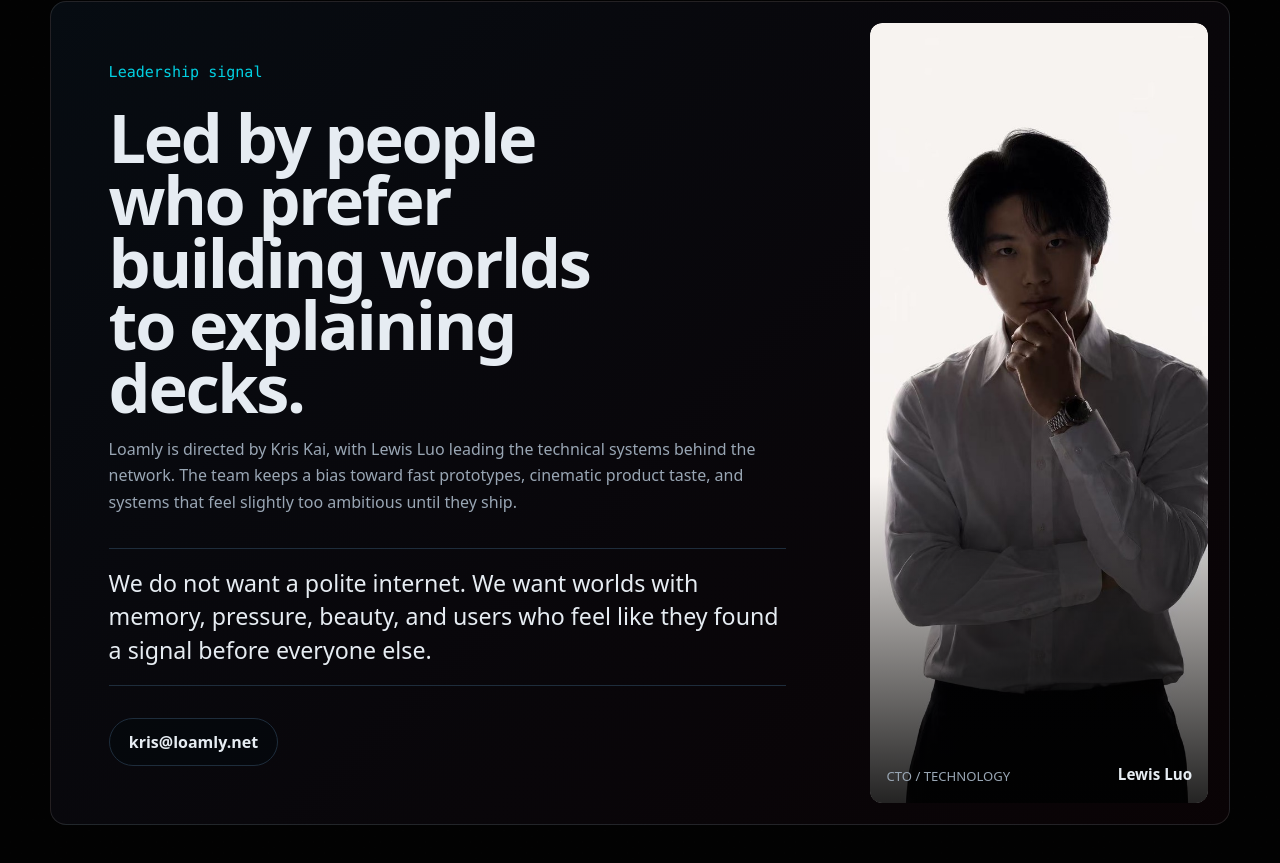
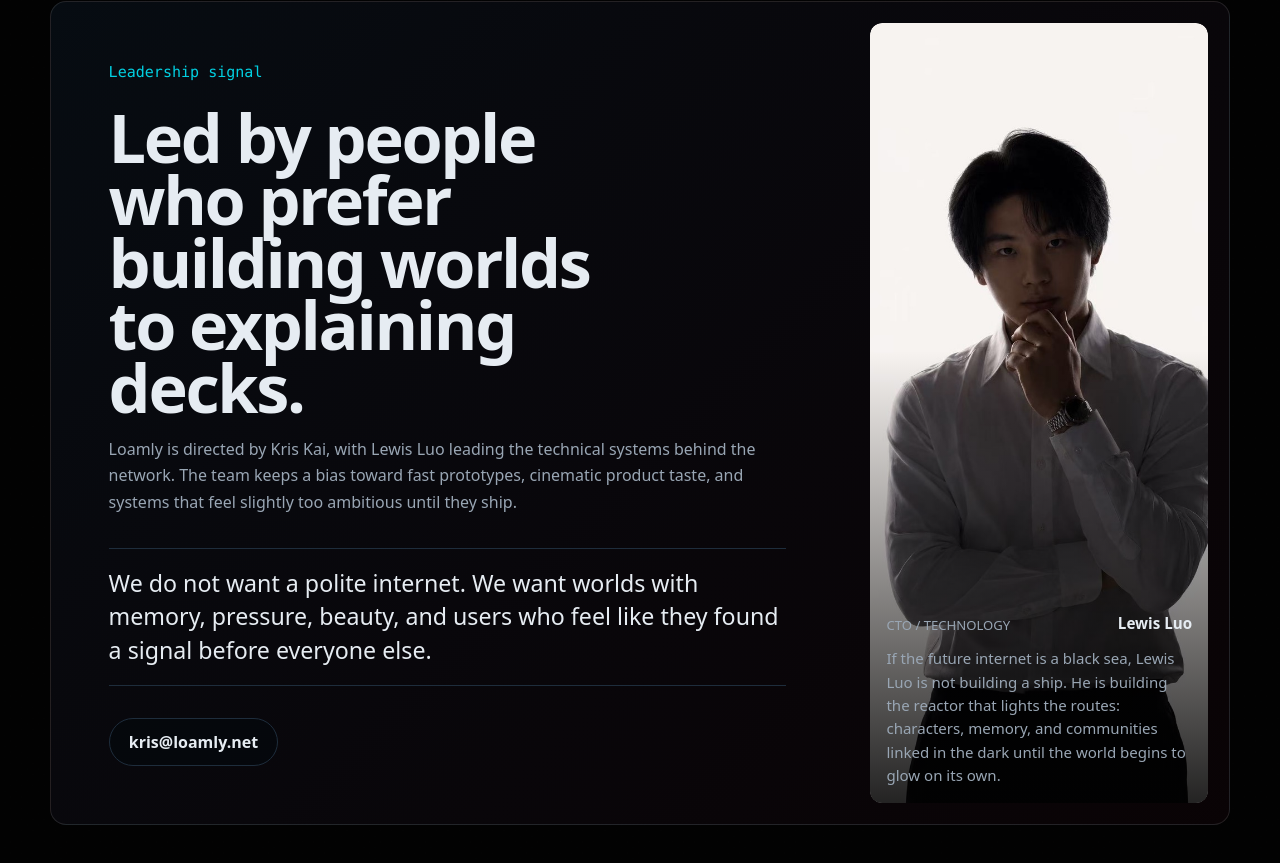
Before and after one commit to wozaidilii/loamly, a plain HTML site: page index.html in a window 1280 px wide. Shown: the part 3850-4713 px from the top of the page. Drawn offline with Linux system fonts and the light colour scheme.

Commit message:
Add CTO vision copy

```diff
--- a/index.html
+++ b/index.html
@@ -203,8 +203,15 @@
               alt="Portrait of Lewis Luo, CTO of Loamly."
             />
             <figcaption>
-              <span data-i18n="ctoRole">CTO / Technology</span>
-              <strong>Lewis Luo</strong>
+              <div>
+                <span data-i18n="ctoRole">CTO / Technology</span>
+                <strong>Lewis Luo</strong>
+              </div>
+              <p data-i18n="ctoVision">
+                If the future internet is a black sea, Lewis Luo is not building a ship. He is building
+                the reactor that lights the routes: characters, memory, and communities linked in the dark
+                until the world begins to glow on its own.
+              </p>
             </figcaption>
           </figure>
         </div>
--- a/main.js
+++ b/main.js
@@ -69,6 +69,8 @@ const translations = {
     founderQuote:
       "We do not want a polite internet. We want worlds with memory, pressure, beauty, and users who feel like they found a signal before everyone else.",
     ctoRole: "CTO / Technology",
+    ctoVision:
+      "If the future internet is a black sea, Lewis Luo is not building a ship. He is building the reactor that lights the routes: characters, memory, and communities linked in the dark until the world begins to glow on its own.",
     careerKicker: "Career",
     careersTitle: "We are looking for people who recognize the signal.",
     careersLead:
@@ -148,6 +150,8 @@ const translations = {
     founderQuote:
       "礼儀正しいだけのインターネットはいらない。記憶、圧力、美しさがあり、誰よりも早く信号を見つけたと感じられる世界をつくりたい。",
     ctoRole: "CTO / 技術責任者",
+    ctoVision:
+      "未来のインターネットが黒い海なら、Lewis Luo が作るのは船ではない。航路を灯す炉心です。キャラクター、記憶、コミュニティを暗闇で接続し、世界が自ら発光し始めるまで。",
     careerKicker: "採用",
     careersTitle: "私たちは、信号を認識できる仲間を探しています。",
     careersLead:
@@ -227,6 +231,8 @@ const translations = {
     founderQuote:
       "我们不想要一个过分礼貌的互联网。我们想要有记忆、有压迫感、有美感的世界，让用户觉得自己比所有人更早发现了信号。",
     ctoRole: "CTO / 技术负责人",
+    ctoVision:
+      "如果未来互联网是一片黑海，Lewis Luo 想铸造的不是船，而是能点燃航道的反应堆：让每个角色、记忆与社区在暗处连接，直到世界自己开始发光。",
     careerKicker: "招聘",
     careersTitle: "我们在寻找能识别信号的伙伴。",
     careersLead:
--- a/styles.css
+++ b/styles.css
@@ -673,7 +673,7 @@ h3 {
 .leadership-portrait::after {
   position: absolute;
   inset: auto 0 0;
-  height: 42%;
+  height: 58%;
   content: "";
   background: linear-gradient(180deg, transparent, oklch(0.08 0 0 / 0.86));
   pointer-events: none;
@@ -685,11 +685,16 @@ h3 {
   bottom: 1rem;
   left: 1rem;
   z-index: 1;
+  display: grid;
+  gap: 0.7rem;
+  color: var(--muted);
+}
+
+.leadership-portrait figcaption > div {
   display: flex;
-  align-items: end;
+  align-items: flex-end;
   justify-content: space-between;
   gap: 1rem;
-  color: var(--muted);
   font-size: 0.82rem;
   text-transform: uppercase;
 }
@@ -699,6 +704,15 @@ h3 {
   font-size: 0.95rem;
   letter-spacing: 0;
   text-transform: none;
+}
+
+.leadership-portrait p {
+  max-width: 28rem;
+  margin: 0;
+  color: oklch(0.82 0.018 250);
+  font-size: clamp(0.84rem, 1.4vw, 0.94rem);
+  line-height: 1.55;
+  text-wrap: pretty;
 }
 
 .career-panel {
```
